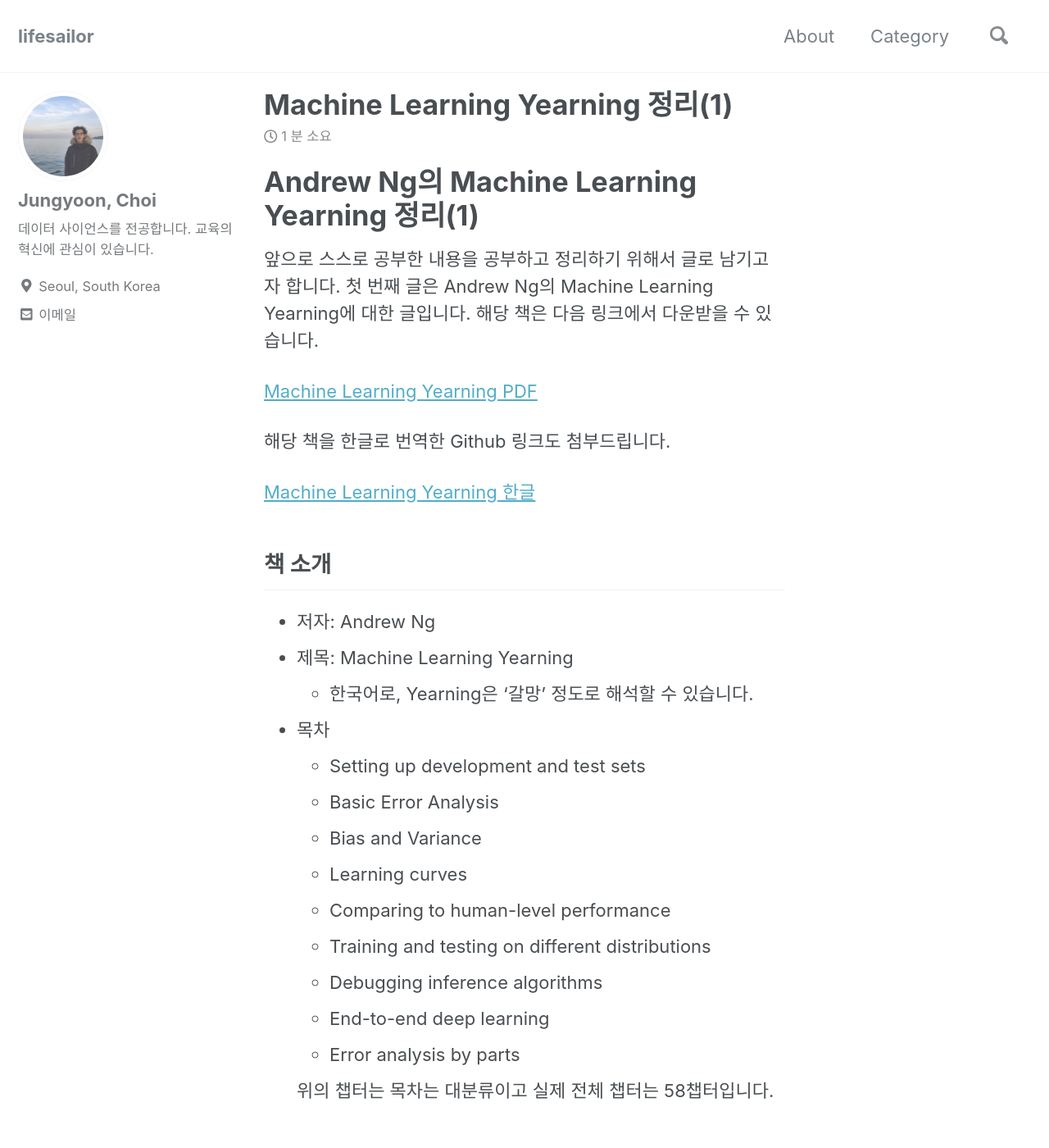
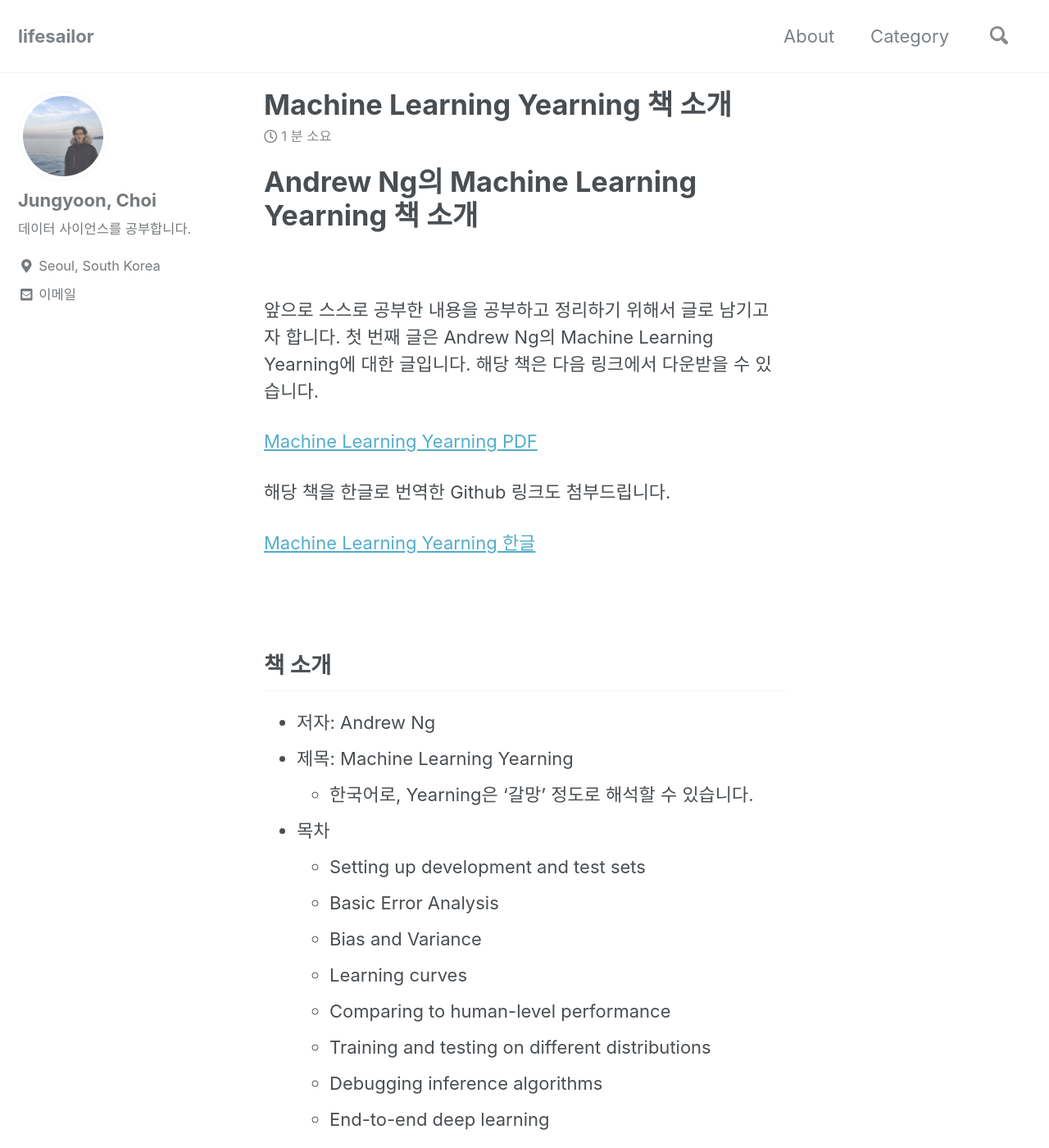
Before and after one commit to lifesailor/lifesailor.github.io, a Jekyll site: the page built from _posts/2018-10-28-machine-learning-yearning-정리.md, in a window 1280 px wide and 1400 px high. Shown: the whole window at 82% size. Built offline with Jekyll 4.4.1, drawn with Linux system fonts in a browser that asks for light colours; nearby versions of some CDN libraries; comment, search, counter and statistics services are not loaded; some of the changed text lies outside the part shown.

Commit message:
profile edit

```diff
--- a/_config.yml
+++ b/_config.yml
@@ -102,7 +102,7 @@
 author:
   name             : "Jungyoon, Choi"
   avatar           : "/assets/images/bio-photo.jpg" # path of avatar image, e.g. "/assets/images/bio-photo.jpg"
-  bio              : "데이터 사이언스를 전공합니다. 교육의 혁신에 관심이 있습니다."
+  bio              : "데이터 사이언스를 공부합니다."
   location         : "Seoul, South Korea"
   email            : "sailyourlife91@gmail.com"
   links:
--- a/_posts/2018-10-28-machine-learning-yearning-정리.md
+++ b/_posts/2018-10-28-machine-learning-yearning-정리.md
@@ -1,11 +1,12 @@
 ---
-title: "Machine Learning Yearning 정리(1)"
+title: "Machine Learning Yearning 책 소개"
 categories:
   - machine learning
 ---
 
-Andrew Ng의 Machine Learning Yearning 정리(1)
+Andrew Ng의 Machine Learning Yearning 책 소개
 ============
+<br/>
 
 앞으로 스스로 공부한 내용을 공부하고 정리하기 위해서 글로 남기고자 합니다. 첫 번째 글은 Andrew Ng의 Machine Learning Yearning에 대한 글입니다. 해당 책은 다음 링크에서 다운받을 수 있습니다.
 
@@ -16,7 +17,7 @@
 
 [Machine Learning Yearning 한글](https://github.com/deep-diver/Machine-Learning-Yearning-Korean-Translation)
 
-
+<br/>
 
 
 책 소개
@@ -39,11 +40,11 @@
   위의 챕터는 목차는 대분류이고 실제 전체 챕터는 58챕터입니다.
 
 
+<br/>
+
 책 특징
 ------------
-이 책은 Andrew Ng의 Coursera, [Machine Learning](https://www.coursera.org/learn/machine-learning) 수업을 수강한 정도의 배경 지식을 가지고 있는 사람을 위해서 쓰여졌습니다. 이 책에서는 전혀 이론을 다루지 않습니다. 대신 실제 프로젝트 시에 마주치는 문제들에 대한 해결 Tip을 담고 있습니다.
-
-하나의 예를 들어서 어떤 내용을 다루는지 설명드리겠습니다. 우리가 neural network를 학습할 때 다음 두 가지 경우를 만나면 어떻게 대처해야 할까요?
+이 책은 Andrew Ng의 Coursera, [Machine Learning](https://www.coursera.org/learn/machine-learning) 수업을 수강한 정도의 배경 지식을 가지고 있는 사람을 위해서 쓰여졌습니다. 이 책에서는 전혀 이론을 다루지 않습니다. 대신 실제 프로젝트 시에 마주치는 문제들에 대한 해결 Tip을 담고 있습니다. 하나의 예를 들어서 어떤 내용을 다루는지 설명하겠습니다. 우리가 neural network를 학습할 때 다음 두 가지 경우를 만나면 어떻게 대처해야 할까요?
 
 
 1. Case 1
@@ -54,14 +55,9 @@
   - Training error = 15%
   - Dev error = 16%
 
-Case 1은 Overfitting이 되어있으므로 bias보다는 variance가 높은 상황입니다. 이와 같은 경우에는는 training set에 더 데이터를 추가해야 합니다.
+Case 1은 Overfitting이 되어있으므로 bias보다는 variance가 높은 상황입니다. 이와 같은 경우에는 training set에 더 데이터를 추가해야 합니다.
 
 Case 2는 Underfitting이 된 경우므로 bias가 높은 상황입니다. 이와 같은 경우에는 neural network의 layer을 더 깊게 해서 문제를 해결해야 합니다.
 
+
 Machine Learning Yearning에서는 위와 같은 실무 팁을 담고 있습니다. 따라서 이론을 공부하시는 분들보다는 실제로 프로젝트를 진행하고 계신 분이 보시면 많은 도움이 될 것 같습니다.
-
-
-
-책 정리
-----------
-해당 책의 내용을 정리할 겸 앞으로 목차 중 대분류마다 하나씩 정리를 해나가보겠습니다.
--- a/_sass/minimal-mistakes/_base.scss
+++ b/_sass/minimal-mistakes/_base.scss
@@ -65,6 +65,10 @@
 
 p {
   margin-bottom: 1.3em;
+}
+
+.article-wrap p {
+  font-size: 14px; /* 16 is the default increase if you want it larger */
 }
 
 u,
```
Also changed, not shown: _pages/about.md (+1 -1 lines), 9 other files.
